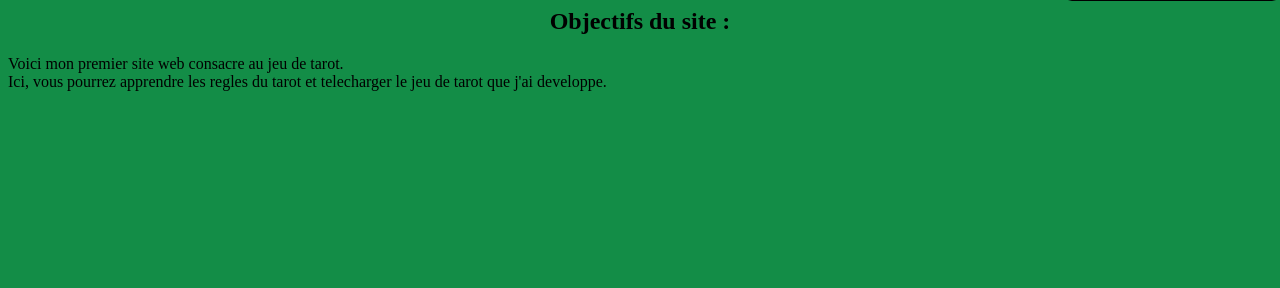
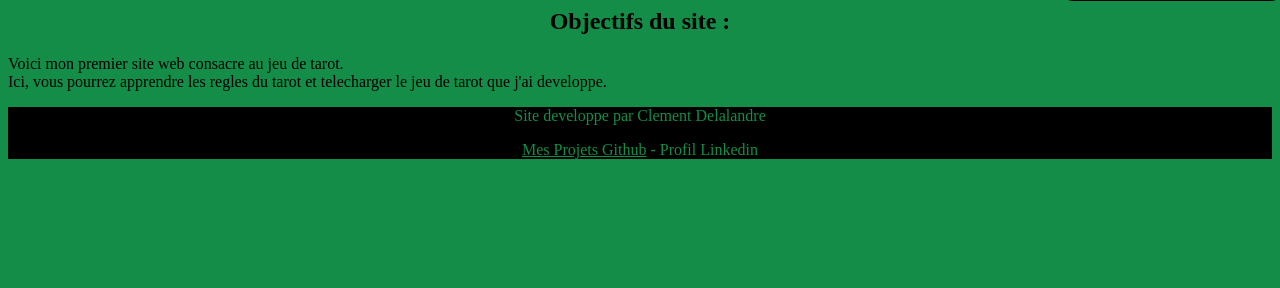
Before and after one commit to Delalandre-Clement/Tarot-Website, a PHP site: page /index.html in a window 1280 px wide. Shown: the part 110-398 px from the top of the page. Run offline with PHP 8.4, Linux system fonts and the light colour scheme.

Commit message:
Ajout des informations de bas de page
Lien Github + LinkedIN

```diff
--- a/Visuel.css
+++ b/Visuel.css
@@ -45,3 +45,11 @@ h2{
 a{
     color: rgb(19,141,71);
 }
+
+/* Bas de Page */
+footer{
+    background-color: black;
+    color: rgb(19, 141, 71);
+    text-align: center;
+    background-position: 90%;
+}
--- a/index.html
+++ b/index.html
@@ -39,12 +39,17 @@
 
             </header>
 
-
             <!-- Paragraphe de présentation du site -->
             <h2>Objectifs du site :<br></h2>
             <p>Voici mon premier site web consacre au jeu de tarot.<br/>Ici, vous pourrez apprendre les regles du tarot et telecharger le jeu de tarot que j'ai developpe.</p>
 
-
+            <footer>
+                <P>Site developpe par Clement Delalandre</P>
+                <tr>
+                    <td><a href="https://github.com/Delalandre-Clement">Mes Projets Github</a></td>
+                    <td> - Profil Linkedin</td>
+                </tr>
+            </footer>
         </div>
     </body>
 </html>
```
